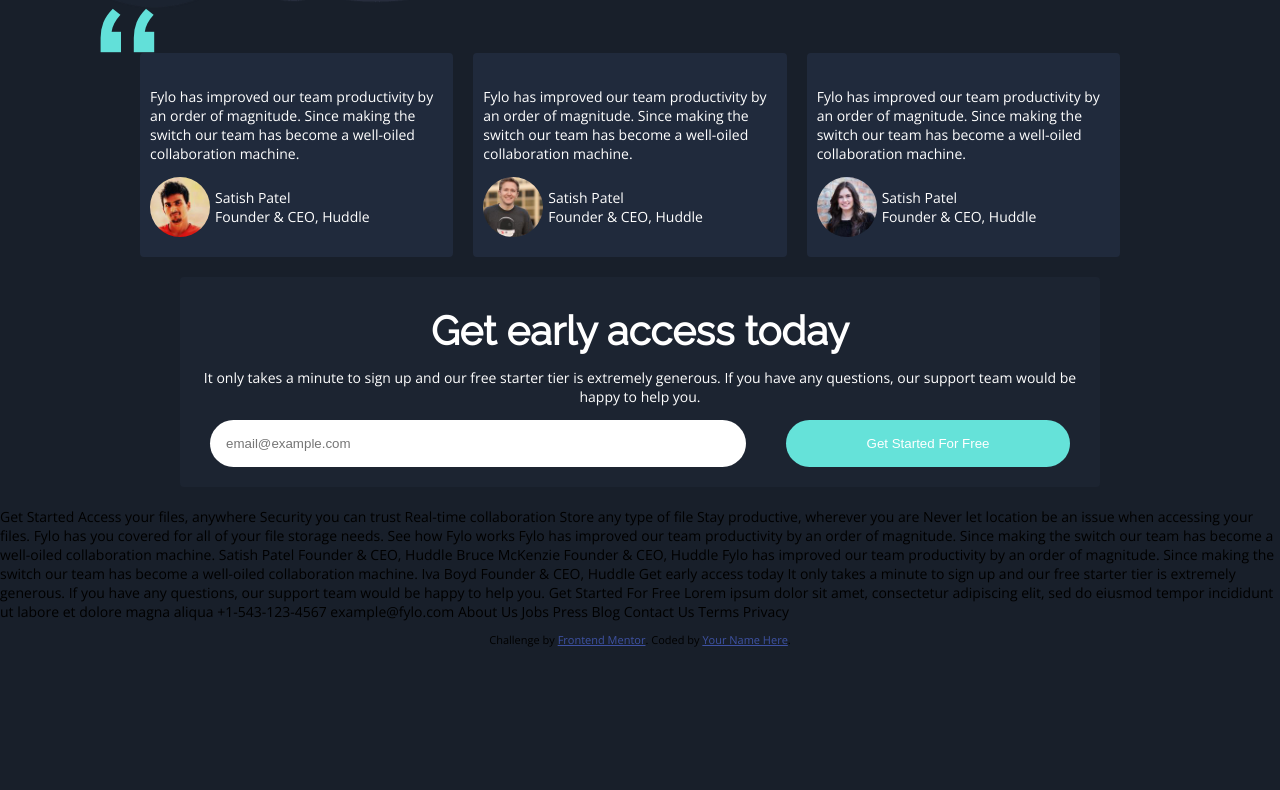
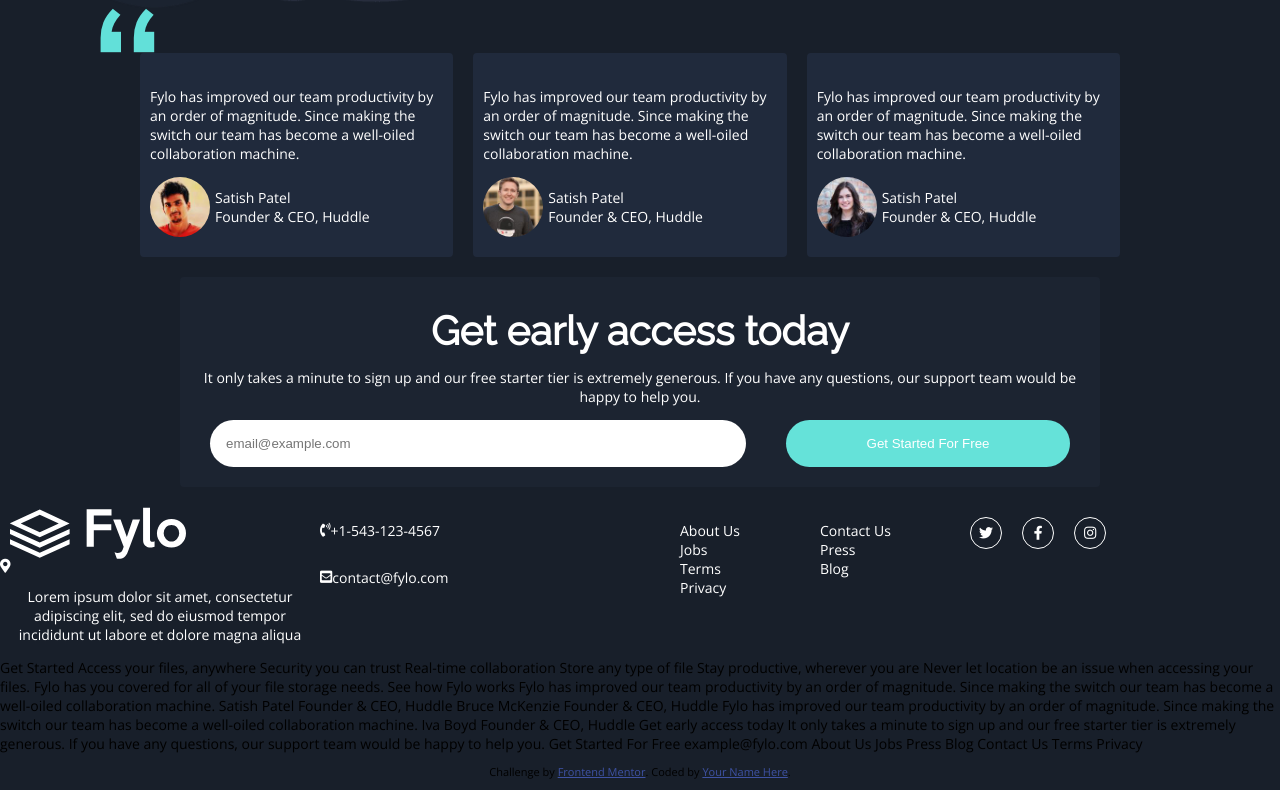
Before and after one commit to haeke/fylo-page, a plain HTML site: page index.html in a window 1280 px wide. Shown: the part 1837-2627 px from the top of the page. Before the commit the page ends 2495 px from the top, so only its background shows below. Drawn offline with nearby package versions, Linux system fonts and the light colour scheme.

Commit message:
Added the footer section.

```diff
--- a/index.html
+++ b/index.html
@@ -202,6 +202,53 @@
         <button class="signUpButton">Get Started For Free</button>
       </div>
     </section>
+    <footer class="footerSection">
+      <div class="contactContainer">
+          <img src="images/logo.svg" alt="Logo" class="logo" />
+          <i class="fas fa-map-marker-alt whiteText"></i>
+          <p class="locationText whiteText">Lorem ipsum dolor sit
+              amet, consectetur adipiscing elit, sed do eiusmod tempor incididunt ut
+              labore et dolore magna aliqua</p>
+      </div>
+      <div class="phoneAndEmailContainer">
+          <div class="phone">
+            <i class="fas fa-phone-volume whiteText"></i>
+            <p class="whiteText">+1-543-123-4567</p>
+          </div>
+          <div class="email">
+            <i class="fas fa-envelope-square whiteText"></i>
+            <p class="whiteText">contact@fylo.com</p>
+          </div>
+      </div>
+      <div class="linksContainer">
+        <ul class="links">
+          <li><a href="#" class="contactLink">About Us</a></li>
+          <li><a href="#" class="contactLink">Contact Us</a></li>
+          <li><a href="#" class="contactLink">Jobs</a></li>
+          <li><a href="#" class="contactLink">Press</a></li>
+          <li><a href="#" class="contactLink">Terms</a></li>
+          <li><a href="#" class="contactLink">Blog</a></li>
+          <li><a href="#" class="contactLink">Privacy</a></li>
+        </ul>
+      </div>
+      <div class="socialsContainer">
+          <div class="socialIcon">
+              <a href="https://twitter.com">
+                <i class="fab fa-twitter whiteText"></i>
+              </a>
+            </div>
+            <div class="socialIcon">
+              <a href="https://facebook.com">
+                <i class="fab fa-facebook-f whiteText"></i>
+              </a>
+            </div>
+            <div class="socialIcon">
+              <a href="https://instagram.com">
+                <i class="fab fa-instagram whiteText"></i>
+              </a>
+            </div>
+      </div>
+    </footer>
 
     Get Started Access your files, anywhere Security you can trust Real-time
     collaboration Store any type of file Stay productive, wherever you are Never
@@ -214,9 +261,7 @@
     become a well-oiled collaboration machine. Iva Boyd Founder & CEO, Huddle
     Get early access today It only takes a minute to sign up and our free
     starter tier is extremely generous. If you have any questions, our support
-    team would be happy to help you. Get Started For Free Lorem ipsum dolor sit
-    amet, consectetur adipiscing elit, sed do eiusmod tempor incididunt ut
-    labore et dolore magna aliqua +1-543-123-4567 example@fylo.com About Us Jobs
+    team would be happy to help you. Get Started For Free   example@fylo.com About Us Jobs
     Press Blog Contact Us Terms Privacy
 
     <footer>
--- a/public/assets/styles/styles.css
+++ b/public/assets/styles/styles.css
@@ -26,6 +26,7 @@
 
 .logo {
   margin-left: 10px;
+  flex: 0;
 }
 
 .navSection {
@@ -242,3 +243,61 @@
   background: var(--cyan);
   color: var(--white);
 }
+
+.socialsContainer {
+  display: flex;
+}
+
+.socialIcon {
+  width: 30px;
+  height: 30px;
+  border: 1px solid var(--white);
+  border-radius: 50%;
+  display: flex;
+  justify-content: center;
+  align-items: center;
+  margin: 10px;
+}
+
+.footerSection {
+  display: flex;
+}
+
+.contactContainer {
+  flex: 1;
+  display: flex;
+  flex-direction: column;
+  justify-content: flex-end;
+  align-items: flex-start;
+  text-align: center;
+}
+
+.phoneAndEmailContainer {
+  flex: 1;
+}
+
+.linksContainer {
+  flex: 1;
+}
+
+.phone,
+.email {
+  display: flex;
+  justify-content: flex-start;
+  align-items: center;
+}
+
+.socialsContainer {
+  flex: 1;
+}
+
+.links {
+  list-style: none;
+  display: grid;
+  grid-template-columns: 1fr 1fr;
+}
+
+.contactLink {
+  color: var(--white);
+  text-decoration: none;
+}
```
